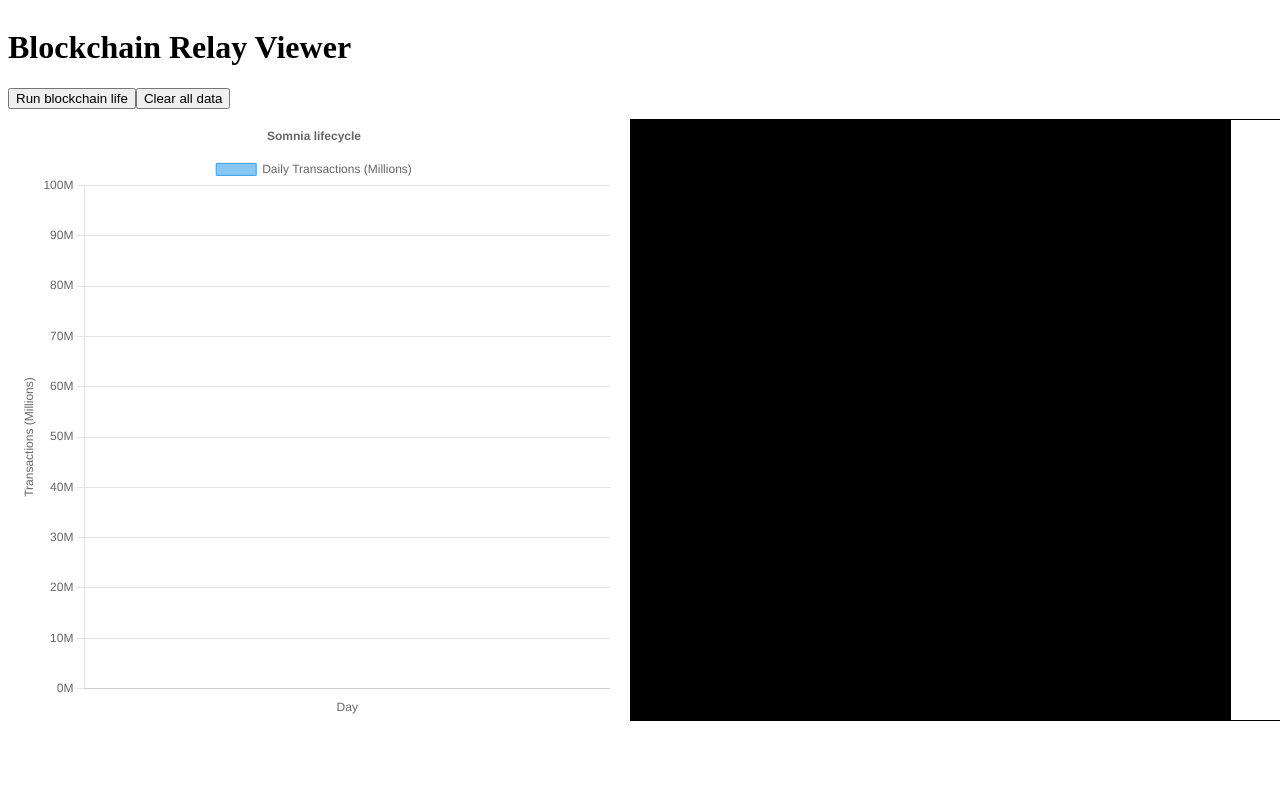
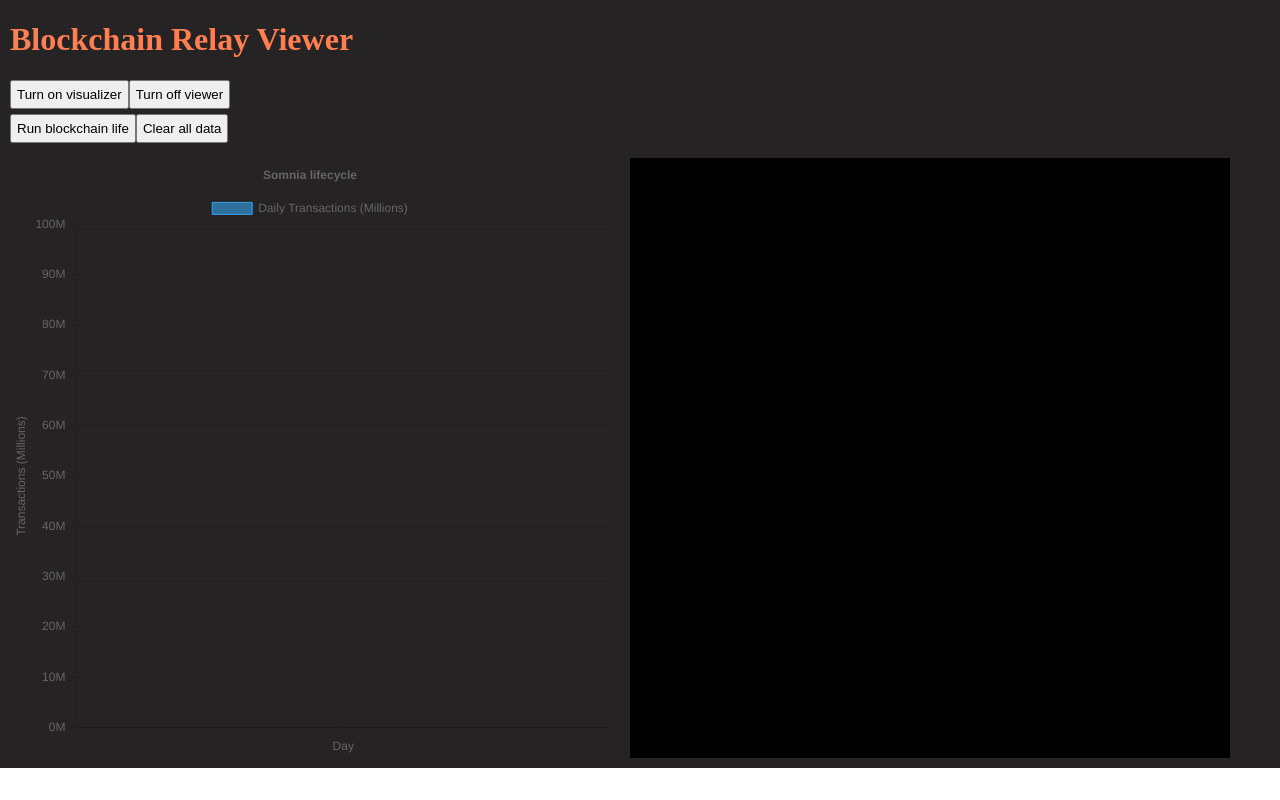
Before and after one commit to HisokaWizard/somnia_relay_viewer, a React (Vite) app: page / in a window 1280 px wide. Built offline with nearby package versions, Linux system fonts and the light colour scheme; no server answers.

Commit message:
update ui and some structure and metrics

```diff
--- a/index.html
+++ b/index.html
@@ -5,7 +5,7 @@
     <meta name="viewport" content="width=device-width, initial-scale=1.0" />
     <title>Blockchain Relay Viewer</title>
   </head>
-  <body>
+  <body style="padding: 0; margin: 0">
     <div id="root"></div>
     <script type="module" src="/src/main.jsx"></script>
   </body>
--- a/src/App.jsx
+++ b/src/App.jsx
@@ -1,15 +1,28 @@
-import React from 'react';
-// import { RelayVisualizer } from './RelayVisualizer';
-import { EvolutionVisualizer } from './EvolutionVisualizer';
+import React, { useState } from 'react';
+import { RelayVisualizer } from './components/RelayVisualizer';
+import { EvolutionVisualizer } from './components/EvolutionVisualizer';
 
 export default function App() {
+  const [toggleVisualizer, setToggleVisualizer] = useState(true);
+  const [toggleViewer, setToggleViewer] = useState(false);
+
   return (
-    <div className='container'>
+    <div className='container' style={{ backgroundColor: '#252323', padding: 0, margin: 0 }}>
       <header style={{ display: 'flex', alignItems: 'center', gap: '1rem' }}>
-        <h1>Blockchain Relay Viewer</h1>
+        <h1 style={{ color: 'coral', padding: '0 10px' }}>Blockchain Relay Viewer</h1>
       </header>
-      <EvolutionVisualizer />
-      {/* <RelayVisualizer /> */}
+      <div style={{ display: 'flex', padding: '0 10px' }}>
+        <button style={{ padding: '5px' }} onClick={() => setToggleVisualizer((prev) => !prev)}>
+          {toggleVisualizer ? 'Turn on visualizer' : 'Turn off visualizer'}
+        </button>
+        <button style={{ padding: '5px' }} onClick={() => setToggleViewer((prev) => !prev)}>
+          {toggleViewer ? 'Turn on viewer' : 'Turn off viewer'}
+        </button>
+      </div>
+      <div style={{ display: 'flex', flexDirection: 'column' }}>
+        {toggleVisualizer ? <EvolutionVisualizer /> : null}
+        {toggleViewer ? <RelayVisualizer /> : null}
+      </div>
     </div>
   );
 }
--- a/src/EvolutionVisualizer.jsx
+++ b/src/components/EvolutionVisualizer.jsx
@@ -1,13 +1,7 @@
 import React, { useEffect, useState, useRef, useCallback } from 'react';
-import { getBlockDataByNumberSomnia, getSomniaStats, getTransactionsPerDays } from './utils/apis';
-import { chartConfig, delay, defaultChartLabels } from './chartConfig';
+import { chartConfig, delay, defaultChartLabels } from '../utils/chartConfig';
+import { countCoords, prepareDataForSomniaVisualizer } from '../utils/visualizerCounting';
 import Chart from 'chart.js/auto';
-
-const secondPerDay = Math.round(24 * 60 * 60);
-const blocksPerSecond = 10;
-const firstBlockDate = new Date('2025-02-18');
-const blocksPerDay = Math.round(secondPerDay * blocksPerSecond);
-const blocksPerHour = Math.round(blocksPerDay / 24);
 
 export const EvolutionVisualizer = () => {
   const [txhsPerDays, setTxhsPerDays] = useState([]);
@@ -22,6 +16,7 @@ export const EvolutionVisualizer = () => {
   const panelContainerRef = useRef(null);
   const [forceUpdate, setForceUpdate] = useState(false);
 
+  /** Init canvas panel for transactions clusters visualize */
   useEffect(() => {
     if (!canvasPanelRef.current) return;
     const canvas = canvasPanelRef.current;
@@ -39,6 +34,7 @@ export const EvolutionVisualizer = () => {
     }
   }, []);
 
+  /** Update canvas size with windows resize */
   useEffect(() => {
     const handleResize = () => {
       setCurrentIndex(0);
@@ -62,36 +58,25 @@ export const EvolutionVisualizer = () => {
     };
   }, []);
 
+  /** Counting random coordinates for transactions */
   const prepareCoords = useCallback(() => {
     if (!ctxPanelRef.current || currentIndex >= txhsPerDays.length) {
       return;
     }
 
-    const amountPerDays = txhsPerDays.map((it) => Math.round(it.txhs / 50_000));
-    const pixelsWithCoords = amountPerDays.map((it) => {
-      const coords = [];
-      for (let i = 0; i < it; i++) {
-        const x = Math.round(Math.random() * 700);
-        const y = Math.round(Math.random() * 600);
-        coords.push({ x, y });
-      }
-      return {
-        amount: it,
-        coords,
-      };
-    });
-
-    return pixelsWithCoords;
+    return countCoords(txhsPerDays);
   }, [currentIndex, txhsPerDays]);
 
+  /** Reset data for repeat activity */
   const resetAll = useCallback(() => {
     setTxhsPerDays([]);
     setCurrentLabels([]);
     setCurrentData([]);
     ctxPanelRef.current.fillStyle = 'black';
-    ctxPanelRef.current.fillRect(0, 0, 700, 600);
+    ctxPanelRef.current.fillRect(0, 0, 600, 600);
   }, []);
 
+  /** Prepare data and config to render Chart */
   const prepareChartData = useCallback(() => {
     if (!canvasRef.current) return;
     const ctx = canvasRef.current.getContext('2d');
@@ -105,6 +90,7 @@ export const EvolutionVisualizer = () => {
     }
   }, [currentLabels, currentData]);
 
+  /** Methods for tick animation chat and canvas transactions */
   const runAnimation = useCallback(async () => {
     setCurrentLabels([]);
     setCurrentData([]);
@@ -129,57 +115,9 @@ export const EvolutionVisualizer = () => {
     console.log('Анимация графика завершена.');
   }, [txhsPerDays, prepareCoords]);
 
+  /** Parepare date for canvas */
   const prepareDateToView = useCallback(async () => {
-    const response = await getTransactionsPerDays();
-    const stats = await getSomniaStats();
-
-    const fullTxhs = stats?.data?.total_transactions ?? 0;
-
-    const countDay = (str_date) => {
-      const date = new Date(str_date);
-      return (date.getTime() - firstBlockDate.getTime()) / (1000 * 60 * 60 * 24);
-    };
-
-    const data = response?.data?.chart_data.reverse();
-    const finalSumma = data
-      .map((it) => it.transaction_count)
-      .reduce((prev, current) => prev + current, 0);
-    const prevTxhsAmount = fullTxhs - finalSumma;
-
-    const transactionsPerDays = data?.map((it, index) => {
-      let summa = 0;
-      for (let i = 0; i < index; i++) {
-        summa += data?.[i].transaction_count;
-      }
-      return {
-        day: countDay(it.date),
-        txhs: it.transaction_count,
-        summaTxhs: summa,
-        proportion: Math.ceil((it.transaction_count * 100) / fullTxhs),
-      };
-    });
-
-    const minDay = Math.min(...transactionsPerDays.map((it) => it.day));
-
-    const artificialTxhs = [];
-
-    for (let day = 1; day < minDay; day++) {
-      const artificialValue = Math.round((prevTxhsAmount / minDay) * Math.random() * 3);
-      artificialTxhs.push(artificialValue);
-    }
-
-    const dataBeforeThisMonth = artificialTxhs.map((it, index) => {
-      let summa = 0;
-      for (let i = 0; i < index; i++) {
-        summa += artificialTxhs?.[i];
-      }
-      return {
-        day: index + 1,
-        txhs: it,
-        summaTxhs: summa,
-        proportion: Math.ceil((it * 100) / fullTxhs),
-      };
-    });
+    const { dataBeforeThisMonth, transactionsPerDays } = await prepareDataForSomniaVisualizer();
 
     setTxhsPerDays([...dataBeforeThisMonth, ...transactionsPerDays]);
   }, [setTxhsPerDays]);
@@ -194,17 +132,21 @@ export const EvolutionVisualizer = () => {
   }, [runAnimation]);
 
   return (
-    <div>
-      <div style={{ display: 'flex' }}>
-        <button onClick={prepareDateToView}>Run blockchain life</button>
-        <button onClick={resetAll}>Clear all data</button>
+    <div style={{ padding: 0, marging: 0 }}>
+      <div style={{ display: 'flex', padding: '5px 10px' }}>
+        <button style={{ padding: '5px' }} onClick={prepareDateToView}>
+          Run blockchain life
+        </button>
+        <button style={{ padding: '5px' }} onClick={resetAll}>
+          Clear all data
+        </button>
       </div>
       <div style={{ display: 'flex', justifyContent: 'space-around' }}>
         <div style={{ height: '600px', width: '50%', padding: '10px' }}>
           <canvas ref={canvasRef}></canvas>
         </div>
         <div ref={panelContainerRef} style={{ height: '600px', width: '50%', padding: '10px' }}>
-          <canvas style={{ border: '1px solid black' }} ref={canvasPanelRef}></canvas>
+          <canvas ref={canvasPanelRef}></canvas>
         </div>
       </div>
     </div>
--- a/src/RelayVisualizer.jsx
+++ b/src/components/RelayVisualizer.jsx
@@ -1,5 +1,5 @@
 import React, { useEffect, useState, useRef } from 'react';
-import { getBlockDataByNumber, getSignature } from './utils/apis';
+import { getBlockDataByNumber, getSignature } from '../utils/apis';
 
 const arrowLeft = '<<';
 const arrowRight = '>>';
--- /dev/null
+++ b/src/utils/visualizerCounting.js
@@ -0,0 +1,79 @@
+import { getSomniaStats, getTransactionsPerDays } from './apis';
+
+const firstBlockDate = new Date('2025-02-18');
+
+export const prepareDataForSomniaVisualizer = async () => {
+  const response = await getTransactionsPerDays();
+  const stats = await getSomniaStats();
+
+  const fullTxhs = stats?.data?.total_transactions ?? 0;
+
+  const countDay = (str_date) => {
+    const date = new Date(str_date);
+    return (date.getTime() - firstBlockDate.getTime()) / (1000 * 60 * 60 * 24);
+  };
+
+  const data = response?.data?.chart_data.reverse();
+  const finalSumma = data
+    .map((it) => it.transaction_count)
+    .reduce((prev, current) => prev + current, 0);
+  const prevTxhsAmount = fullTxhs - finalSumma;
+
+  const transactionsPerDays = data?.map((it, index) => {
+    let summa = 0;
+    for (let i = 0; i < index; i++) {
+      summa += data?.[i].transaction_count;
+    }
+    return {
+      day: countDay(it.date),
+      txhs: it.transaction_count,
+      summaTxhs: summa,
+      proportion: Math.ceil((it.transaction_count * 100) / fullTxhs),
+    };
+  });
+
+  const minDay = Math.min(...transactionsPerDays.map((it) => it.day));
+
+  const artificialTxhs = [];
+
+  for (let day = 1; day < minDay; day++) {
+    const artificialValue = Math.round((prevTxhsAmount / minDay) * Math.random() * 3);
+    artificialTxhs.push(artificialValue);
+  }
+
+  const dataBeforeThisMonth = artificialTxhs.map((it, index) => {
+    let summa = 0;
+    for (let i = 0; i < index; i++) {
+      summa += artificialTxhs?.[i];
+    }
+    return {
+      day: index + 1,
+      txhs: it,
+      summaTxhs: summa,
+      proportion: Math.ceil((it * 100) / fullTxhs),
+    };
+  });
+
+  return {
+    transactionsPerDays,
+    dataBeforeThisMonth,
+  };
+};
+
+export const countCoords = (txhsPerDays) => {
+  const amountPerDays = txhsPerDays.map((it) => Math.round(it.txhs / 10_000));
+  const pixelsWithCoords = amountPerDays.map((it) => {
+    const coords = [];
+    for (let i = 0; i < it; i++) {
+      const x = Math.round(Math.random() * 700);
+      const y = Math.round(Math.random() * 600);
+      coords.push({ x, y });
+    }
+    return {
+      amount: it,
+      coords,
+    };
+  });
+
+  return pixelsWithCoords;
+};
```
Also changed, not shown: src/utils/chartConfig.js (renamed from src/chartConfig.js), 1 other file (tests, documents, lock files or other folders).
